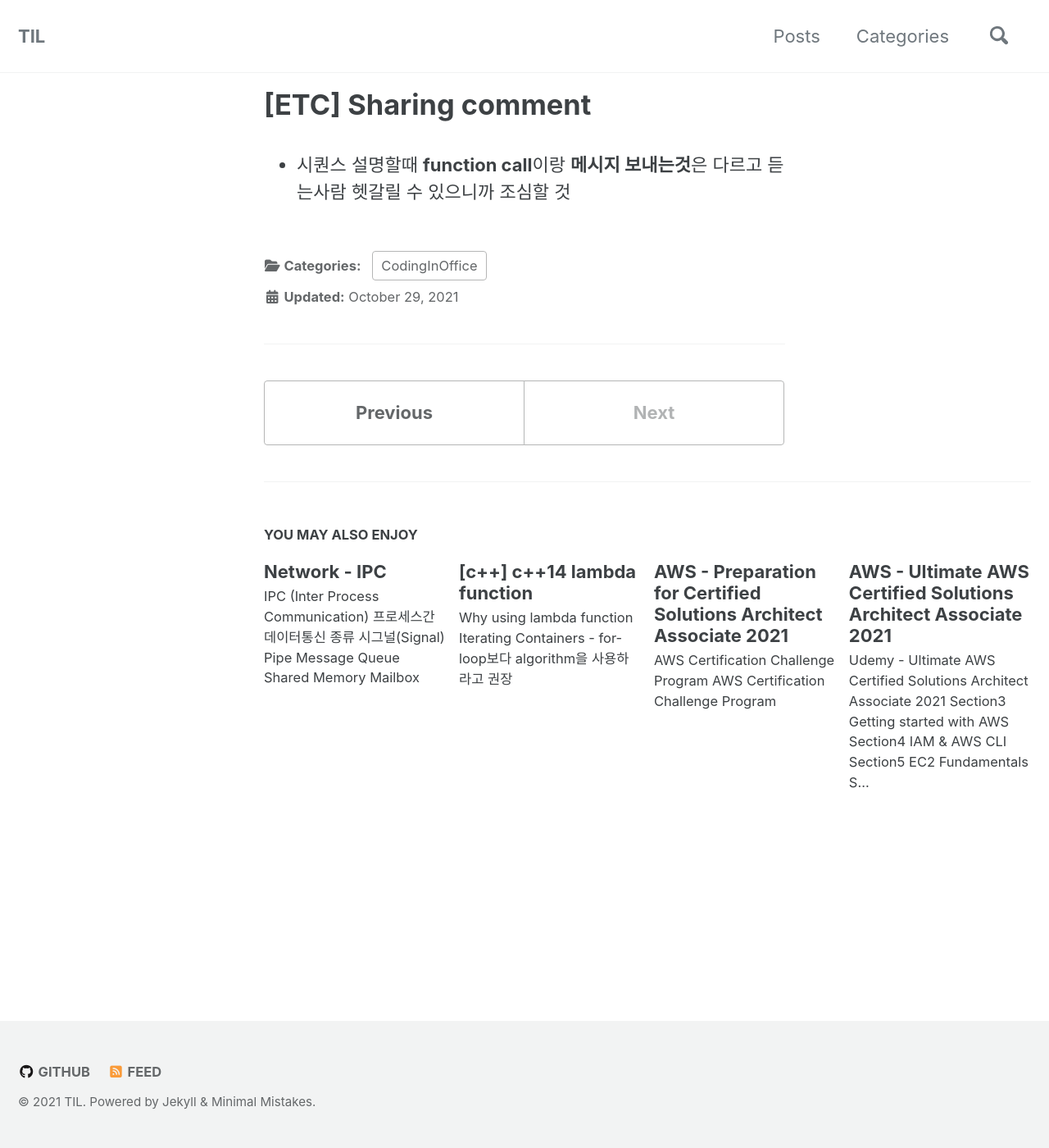
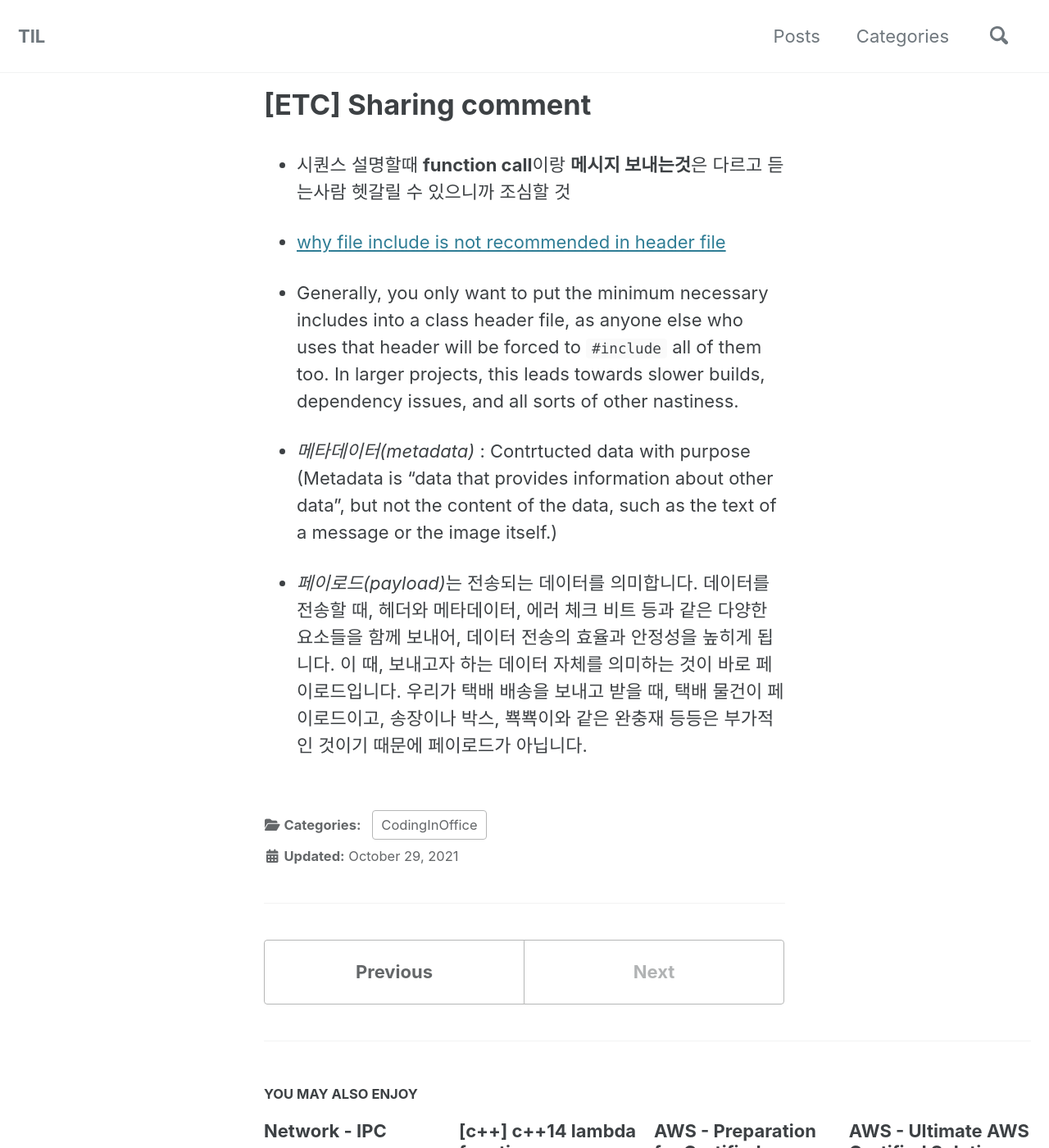
Before and after one commit to sujinsjlee/TIL, a Jekyll site: the page built from _posts/2021-10-29-CodingInOffice_23.md, in a window 1280 px wide and 1400 px high. Shown: the whole window at 82% size. Built offline with Jekyll 4.4.1, drawn with Linux system fonts in a browser that asks for light colours; cached includes are drawn as plain includes; nearby versions of some CDN libraries.

Commit message:
[ETC] comments during sharing

```diff
--- a/_posts/2021-10-29-CodingInOffice_23.md
+++ b/_posts/2021-10-29-CodingInOffice_23.md
@@ -4,7 +4,14 @@ categories:
   - CodingInOffice
 tags:
   - CodingInOffice
-public: false
 ---
 
 - 시퀀스 설명할때 **function call**이랑 **메시지 보내는것**은 다르고 듣는사람 헷갈릴 수 있으니까 조심할 것
+
+- [why file include is not recommended in header file](https://stackoverflow.com/questions/2596449/including-includes-in-header-file-vs-source-file)
+
+- Generally, you only want to put the minimum necessary includes into a class header file, as anyone else who uses that header will be forced to `#include` all of them too. In larger projects, this leads towards slower builds, dependency issues, and all sorts of other nastiness.
+
+- *메타데이터(metadata)* : Contrtucted data with purpose (Metadata is "data that provides information about other data", but not the content of the data, such as the text of a message or the image itself.)
+
+- *페이로드(payload)*는 전송되는 데이터를 의미합니다. 데이터를 전송할 때, 헤더와 메타데이터, 에러 체크 비트 등과 같은 다양한 요소들을 함께 보내어, 데이터 전송의 효율과 안정성을 높히게 됩니다. 이 때, 보내고자 하는 데이터 자체를 의미하는 것이 바로 페이로드입니다. 우리가 택배 배송을 보내고 받을 때, 택배 물건이 페이로드이고, 송장이나 박스, 뾱뾱이와 같은 완충재 등등은 부가적인 것이기 때문에 페이로드가 아닙니다.
```
